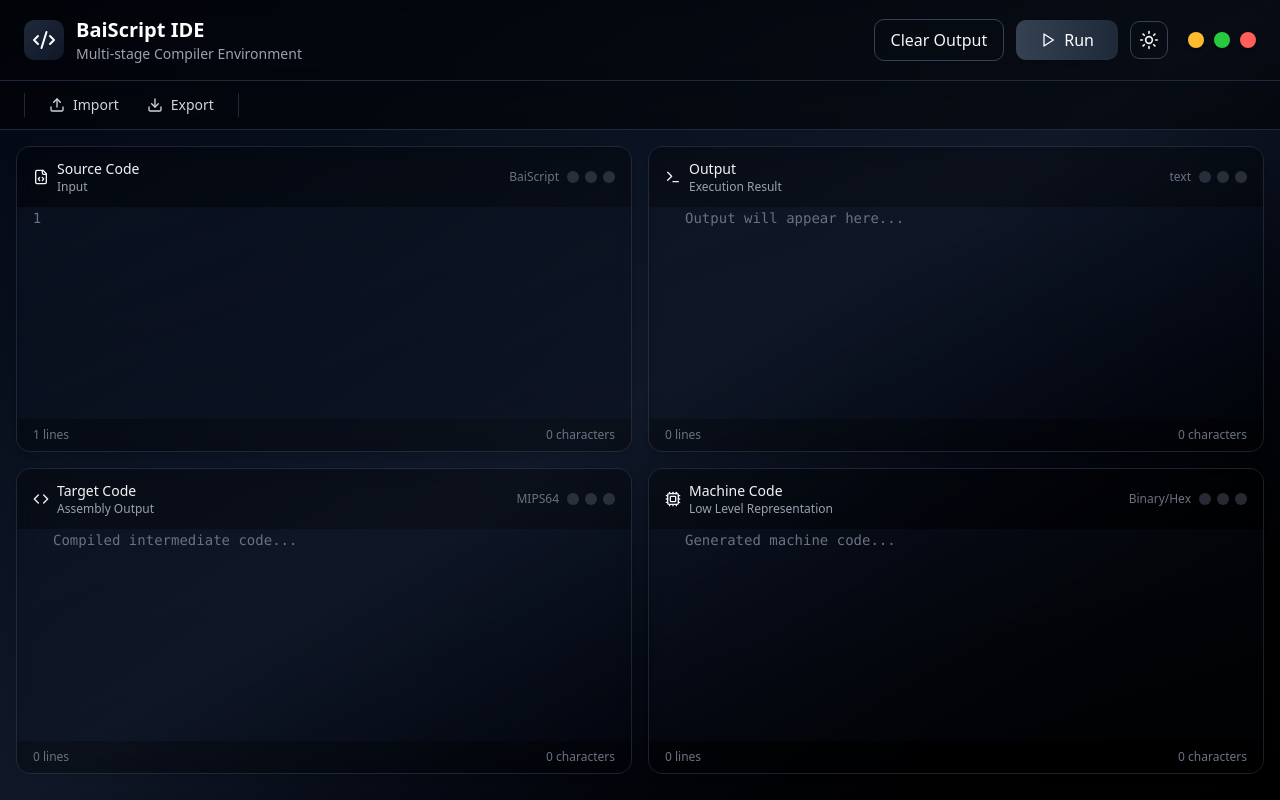
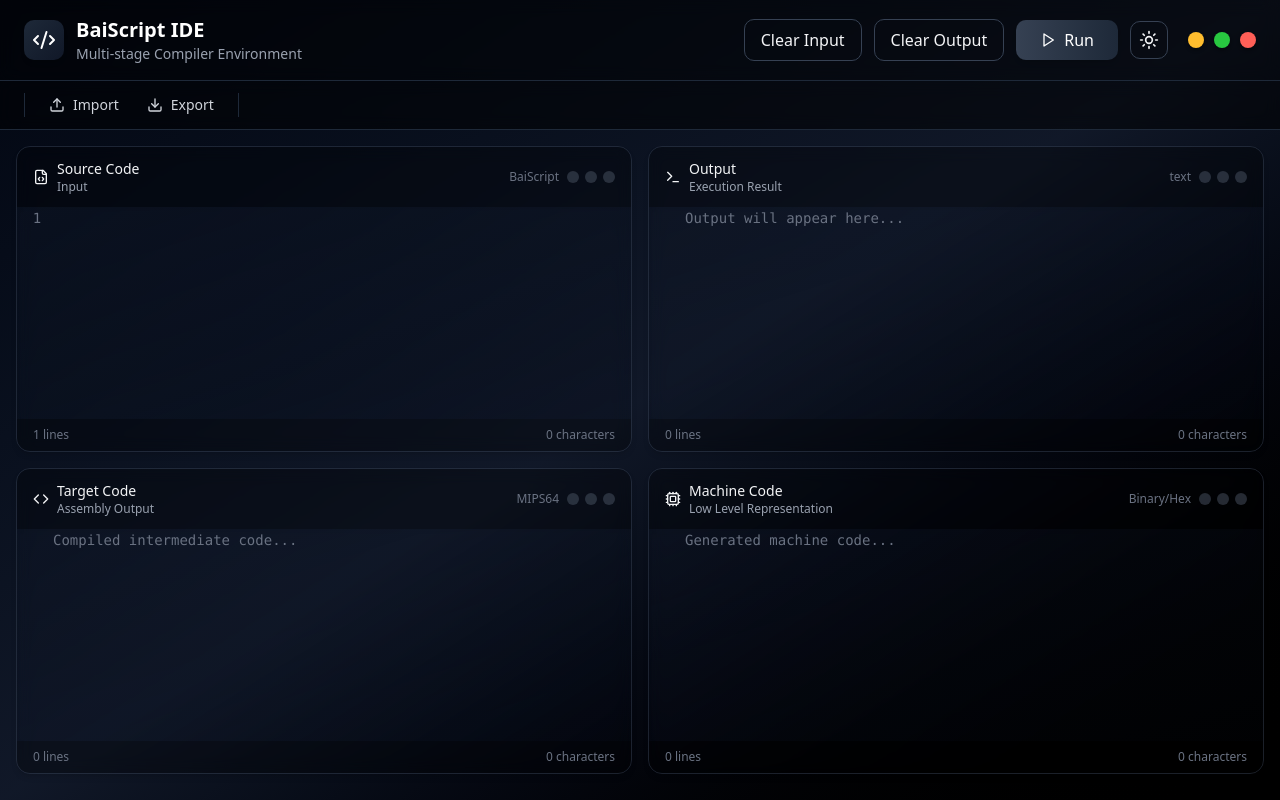
Before and after one commit to samjoash9/BaiScript, a React (Vite) app: page / in a window 1280 px wide. Built offline with nearby package versions, Linux system fonts and the light colour scheme.

Commit message:
added clear input

```diff
--- a/src/App.tsx
+++ b/src/App.tsx
@@ -17,7 +17,6 @@ export default function App() {
     return savedTheme || 'dark';
   });
 
-  // Persist theme
   useEffect(() => {
     const root = document.documentElement;
     if (theme === 'dark') root.classList.add('dark');
@@ -25,7 +24,6 @@ export default function App() {
     localStorage.setItem('theme', theme);
   }, [theme]);
 
-  // Persist editor/output states
   useEffect(() => {
     localStorage.setItem('sourceCode', sourceCode);
   }, [sourceCode]);
@@ -73,11 +71,15 @@ export default function App() {
     }
   };
 
-  const handleClear = () => {
+  const handleClearOutput = () => {
     setOutput('');
     setTargetCode('');
     setMachineCode('');
   };
+
+  const handleClearInput = () => {
+    setSourceCode('');
+  }
 
   const handleImport = () => {
     const input = document.createElement('input');
@@ -143,7 +145,13 @@ export default function App() {
 
           {/* Header Buttons */}
           <div className="flex items-center gap-3" style={{ WebkitAppRegion: 'no-drag' } as React.CSSProperties}>
-            <button type="button" onClick={handleClear} className={`px-4 py-2 rounded-lg border transition-all ${theme === 'dark'
+            <button type="button" onClick={handleClearInput} className={`px-4 py-2 rounded-lg border transition-all ${theme === 'dark'
+              ? 'border-gray-700 hover:border-gray-600 hover:bg-gray-800/50'
+              : 'border-gray-300/70 hover:border-gray-400 hover:bg-gray-100'}`}>
+              Clear Input
+            </button>
+
+            <button type="button" onClick={handleClearOutput} className={`px-4 py-2 rounded-lg border transition-all ${theme === 'dark'
               ? 'border-gray-700 hover:border-gray-600 hover:bg-gray-800/50'
               : 'border-gray-300/70 hover:border-gray-400 hover:bg-gray-100'}`}>
               Clear Output
@@ -171,7 +179,7 @@ export default function App() {
 
       <Toolbar
         onImport={handleImport}
-        onExport={handleExport}  // ← pass your export function
+        onExport={handleExport}
         theme={theme}
       />
 
```
Also changed, not shown: input.txt, 2 other files (tests, documents, lock files or other folders).
